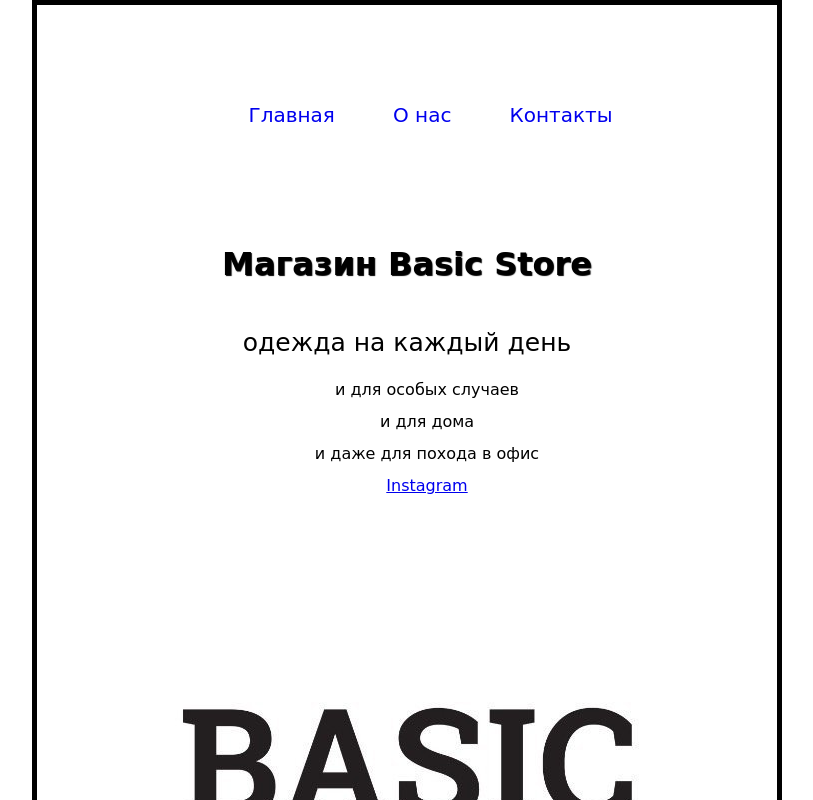
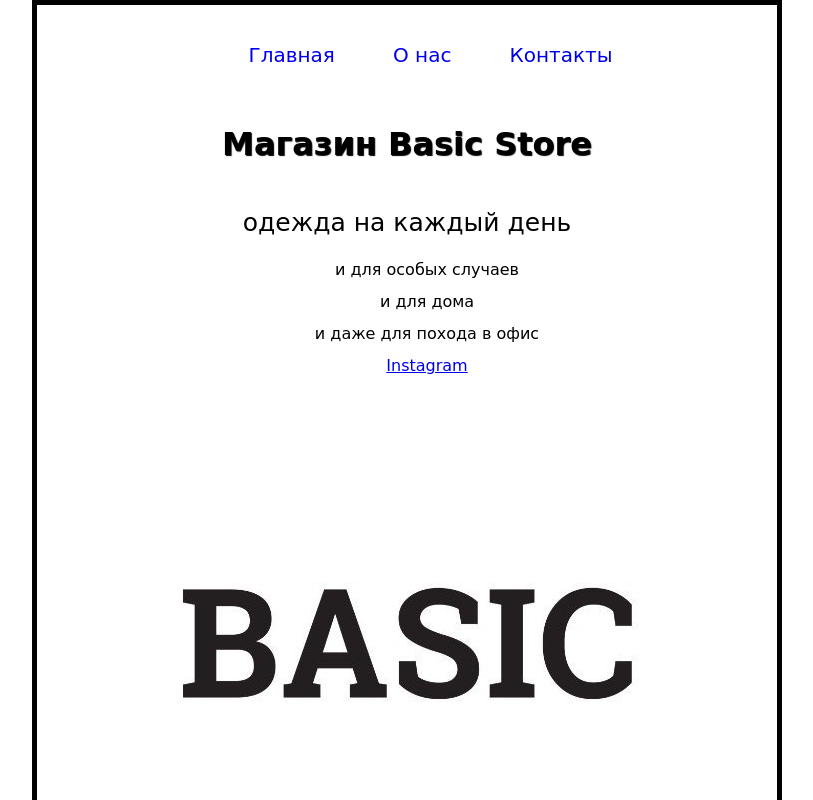
Before and after one commit to BasicStoreMsc/Store, a plain HTML site: page index.html in a window 1280 px wide. Shown: the top 800 px of the page, without its empty margins (233-1046 px from the left). Drawn offline with Linux system fonts and the light colour scheme.

Commit message:
Update styles.css

```diff
--- a/styles/styles.css
+++ b/styles/styles.css
@@ -5,7 +5,7 @@
 
 /* задаем цвет фона для контейнера nav. */
 nav {
-margin: 80px 0;
+margin: 20px 0;
 }
 
 /* убираем отступы и поля, а также list-style для "ul",
```
